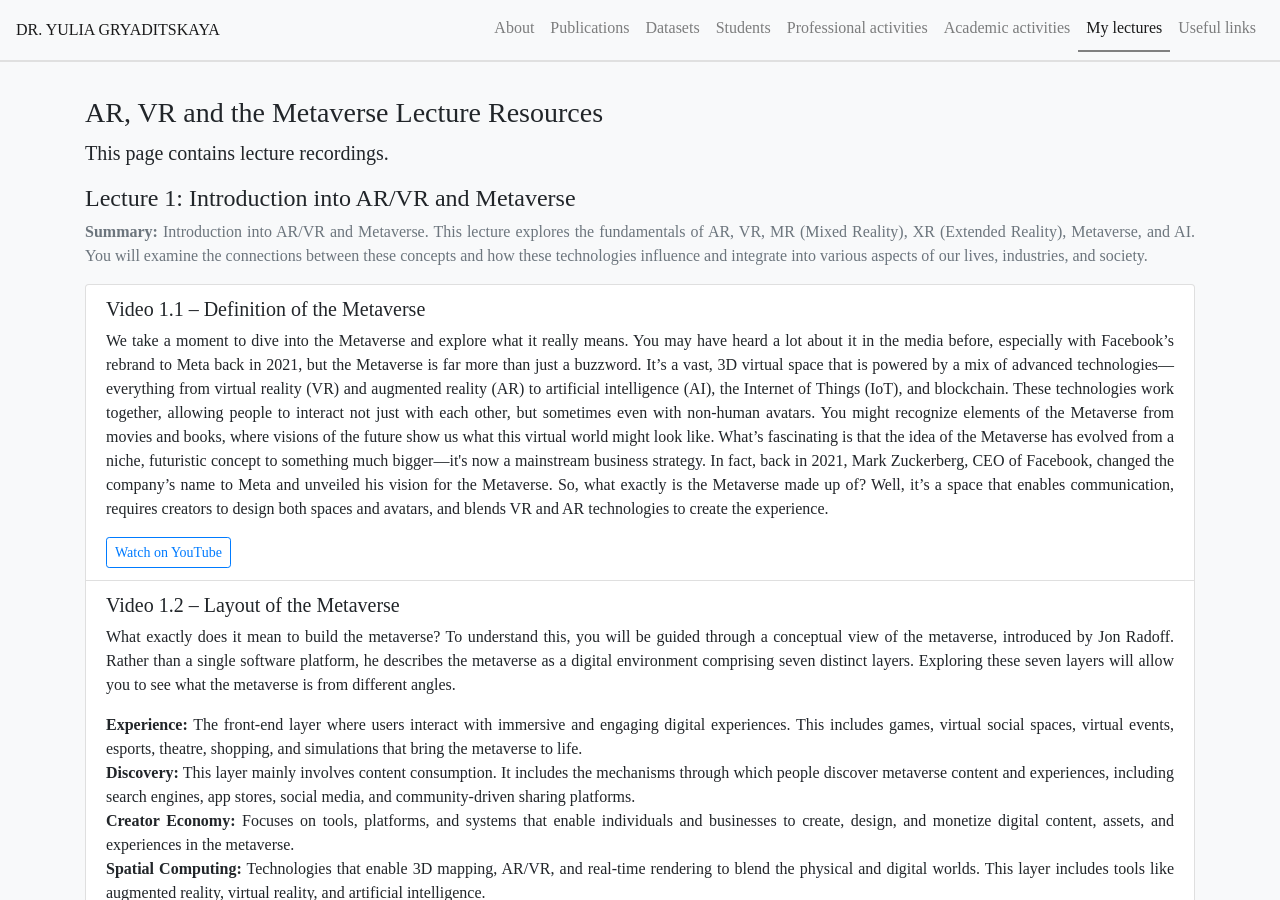
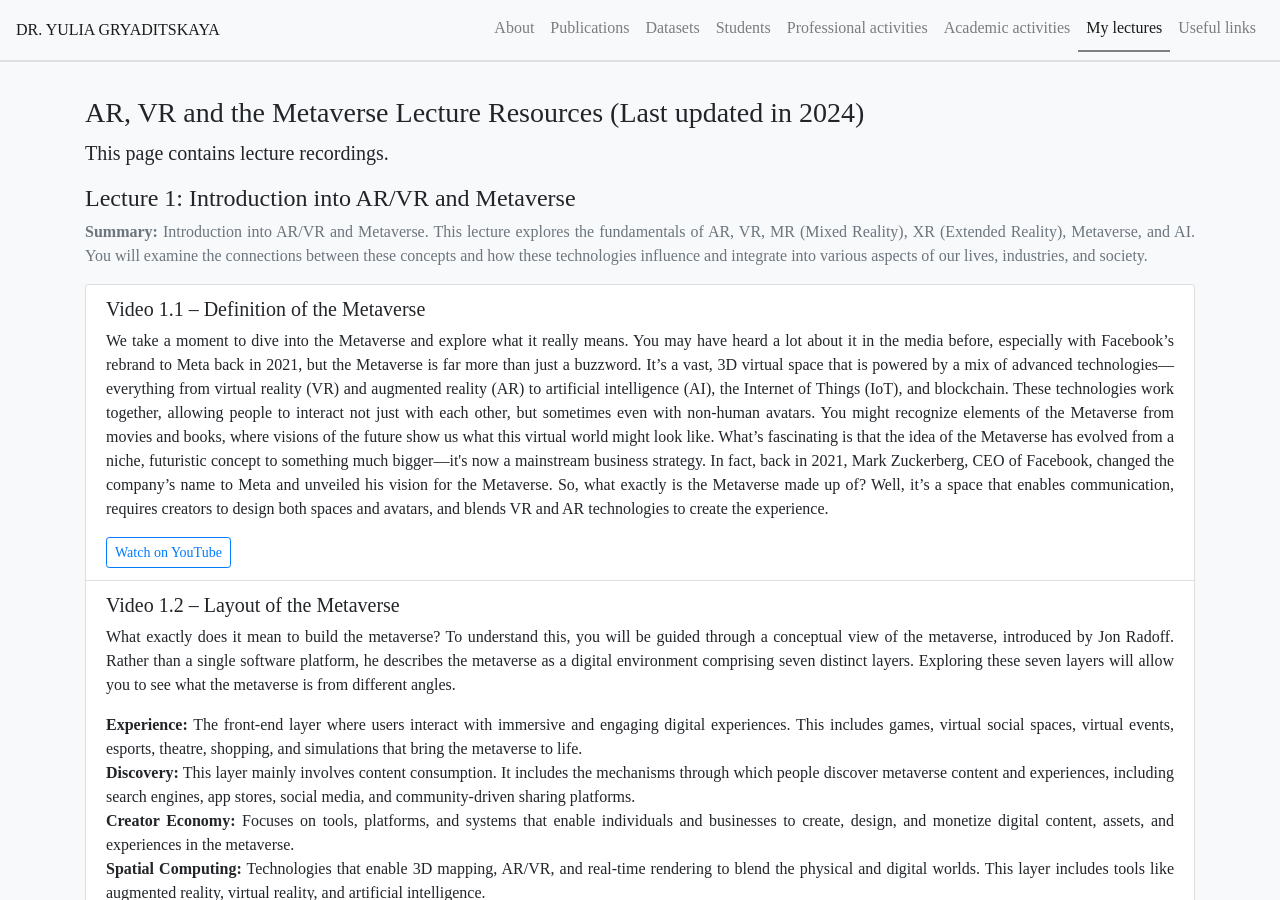
Before and after one commit to ygryadit/ygryadit.github.io, a Jekyll site: the page built from _pages/lectures.html, in a window 1280 px wide and 900 px high. Built offline with Jekyll 4.4.1, drawn with Linux system fonts in a browser that asks for light colours; some web fonts are replaced.

Commit message:
Small udate

```diff
--- a/_pages/lectures.html
+++ b/_pages/lectures.html
@@ -6,7 +6,7 @@ permalink: /lectures/
 
 <section id="lectures">
     <div class="album py-5 bg-light">
-      <h3>AR, VR and the Metaverse Lecture Resources</h3>
+      <h3>AR, VR and the Metaverse Lecture Resources (Last updated in 2024)</h3>
       <p class="lead">
         This page contains lecture recordings.
       </p>
```
